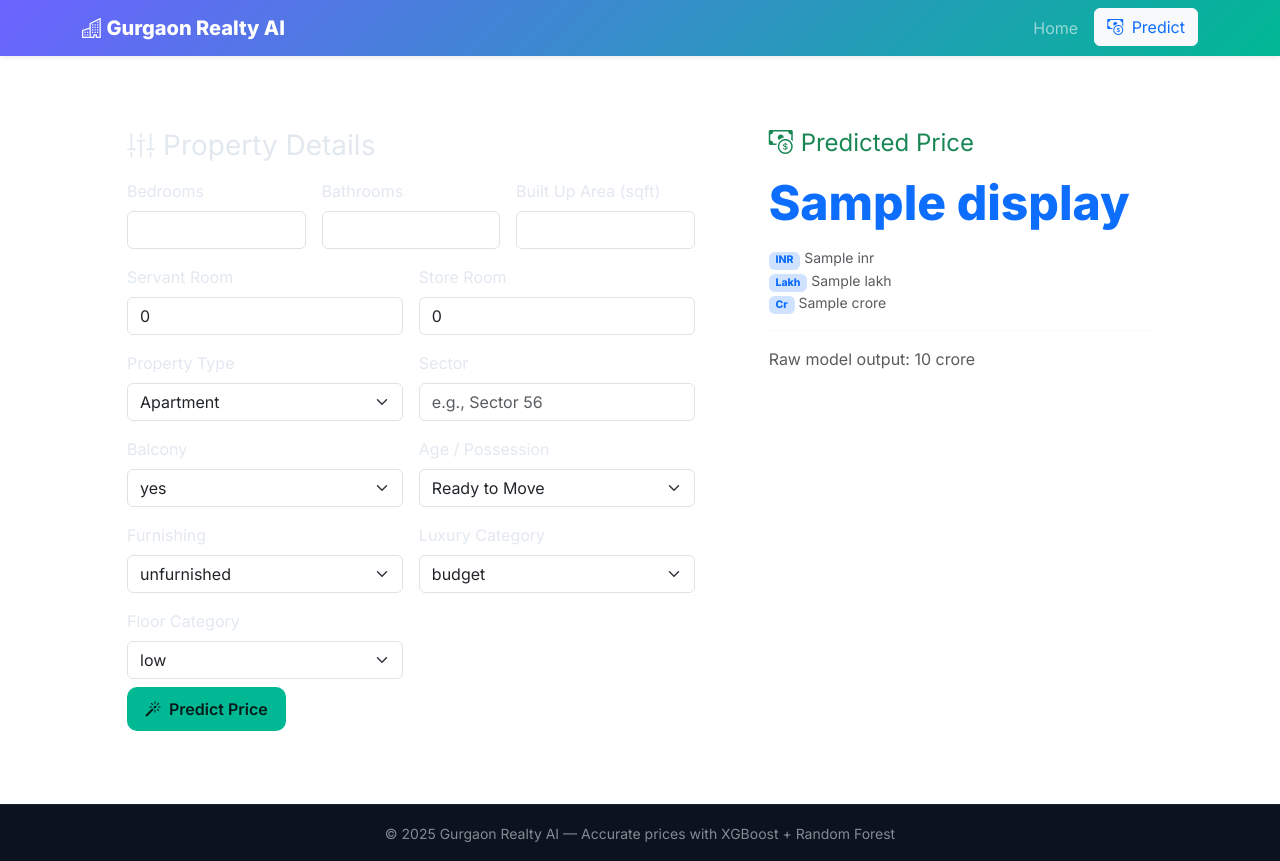
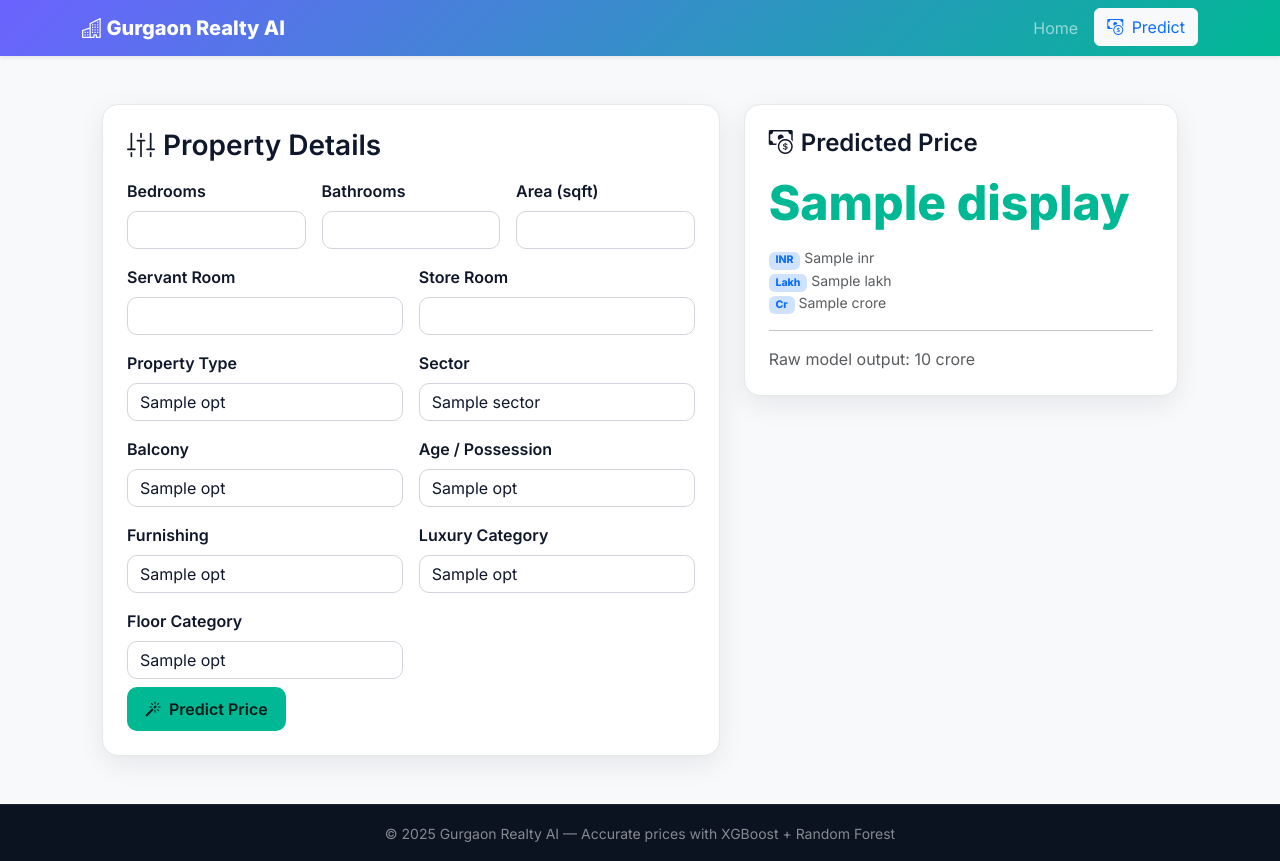
Before and after one commit to Mauryagopal/REAL-ESTATE-INSIGHTS-PLATFORM, a Flask app: template app/templates/prediction.html in a window 1280 px wide. Run offline with Flask 3, Linux system fonts and the light colour scheme; the template is opened without the code that fills it: most values are stand-ins (such as "Sample title", 1, 10 or a date in 2020).

Commit message:
Update the webApp

```diff
--- a/app/routes/home_routes.py
+++ b/app/routes/home_routes.py
@@ -1,5 +1,4 @@
 from flask import Blueprint, render_template
-
 home_bp = Blueprint("home", __name__)
 
 @home_bp.route("/")
--- a/app/static/css/style.css
+++ b/app/static/css/style.css
@@ -48,7 +48,76 @@ main.container { max-width: 1100px; }
   border-radius: 16px;
   backdrop-filter: blur(8px);
   color: #e2e8f0;
+  box-shadow: 0 6px 20px rgba(0,0,0,0.2);
 }
 
 .card-result .display-5 { color: var(--accent); }
-.footer { background: #0b1220; border-top: 1px solid rgba(255,255,255,0.08); color: var(--text-muted); }
+
+.form-control, .form-select {
+  background: rgba(255,255,255,0.95);
+  border-radius: 10px;
+}
+
+.footer {
+  background: #0b1220;
+  border-top: 1px solid rgba(255,255,255,0.08);
+  color: var(--text-muted);
+}
+
+/* ===== Contrast fixes for forms and result cards ===== */
+.card-glass, .card-result {
+  background: #ffffff !important;
+  border: 1px solid #e5e7eb !important;
+  border-radius: 16px;
+  color: #0f172a !important;       /* high-contrast text */
+  box-shadow: 0 8px 28px rgba(2, 6, 23, 0.08);
+  backdrop-filter: none !important; /* remove glass blur on light bg */
+}
+
+/* Headings and labels inside the card */
+.card-glass h3, .card-glass .form-label,
+.card-result h4, .card-result .card-title {
+  color: #0f172a !important;
+  font-weight: 600;
+}
+
+/* Inputs and selects */
+.form-control, .form-select {
+  color: #0f172a !important;
+  background-color: #ffffff !important;
+  border: 1px solid #d1d5db !important;
+  border-radius: 10px;
+}
+.form-control::placeholder {
+  color: #6b7280;
+  opacity: 1;
+}
+.form-control:focus, .form-select:focus {
+  border-color: var(--primary);
+  box-shadow: 0 0 0 .2rem rgba(108,99,255,.15);
+}
+
+/* Select dropdown options (some browsers inherit the light text) */
+.form-select option {
+  color: #0f172a;
+  background: #ffffff;
+}
+.form-select option:checked {
+  background: #eef2ff;
+}
+
+/* Result number emphasis */
+.card-result .display-5 {
+  color: var(--accent) !important;
+}
+
+/* Keep the nice green button visible on white cards */
+.btn-hero {
+  background: var(--accent);
+  color: #071b1a;
+  font-weight: 600;
+}
+.btn-hero:hover { background: #00a584; color: #fff; }
+
+/* Optional: lighten page background slightly for depth */
+body { background-color: #f7f9fb; }
--- a/app/templates/base.html
+++ b/app/templates/base.html
@@ -6,7 +6,6 @@
   <meta name="viewport" content="width=device-width, initial-scale=1" />
   <link href="https://cdn.jsdelivr.net/npm/bootstrap@5.3.3/dist/css/bootstrap.min.css" rel="stylesheet" />
   <link href="https://cdn.jsdelivr.net/npm/bootstrap-icons@1.11.3/font/bootstrap-icons.css" rel="stylesheet">
-  <link rel="preconnect" href="https://fonts.googleapis.com">
   <link href="https://fonts.googleapis.com/css2?family=Inter:wght@300;400;600;800&display=swap" rel="stylesheet">
   <link rel="stylesheet" href="{{ url_for('static', filename='css/style.css') }}">
 </head>
@@ -29,6 +28,7 @@
   </nav>
 
   {% block hero %}{% endblock %}
+
   <main class="container py-5">
     {% with messages = get_flashed_messages(with_categories=true) %}
       {% if messages %}
--- a/app/templates/home.html
+++ b/app/templates/home.html
@@ -7,7 +7,7 @@
     <div class="row align-items-center py-5">
       <div class="col-lg-7">
         <h1 class="display-5 fw-bold">Price your Gurgaon property with confidence</h1>
-        <p class="lead mt-3">Enter details and get instant AI-powered estimates in ₹ Crore / Lakh with a clean and intuitive interface.</p>
+        <p class="lead mt-3">Get instant AI-powered estimates in ₹ Crore / Lakh. Clean design, fast results.</p>
         <div class="mt-4">
           <a href="{{ url_for('prediction.predict') }}" class="btn btn-hero btn-lg me-3"><i class="bi bi-graph-up-arrow me-1"></i> Predict Price</a>
           <a href="#" class="btn btn-outline-light btn-lg d-none d-sm-inline"><i class="bi bi-info-circle me-1"></i> Learn More</a>
@@ -28,7 +28,7 @@
       <div class="feature-card">
         <div class="icon"><i class="bi bi-cpu"></i></div>
         <h5>Smart Ensemble</h5>
-        <p>Weighted blend of XGBoost + Random Forest, tuned via cross‑validated OOF blending.</p>
+        <p>Weighted blend of XGBoost + Random Forest tuned via cross‑validated OOF blending.</p>
       </div>
     </div>
     <div class="col-md-4">
--- a/app/templates/prediction.html
+++ b/app/templates/prediction.html
@@ -10,92 +10,101 @@
 
         <div class="col-md-4">
           <label class="form-label">Bedrooms</label>
-          <input type="number" name="bedRoom" class="form-control" min="1" step="1" required>
+          <input type="number" name="bedRoom" class="form-control"
+                 min="{{ hints.bedRoom.min }}" max="{{ hints.bedRoom.max }}" step="{{ hints.bedRoom.step }}"
+                 value="{{ form_state.bedRoom }}" required>
         </div>
 
         <div class="col-md-4">
           <label class="form-label">Bathrooms</label>
-          <input type="number" name="bathroom" class="form-control" min="1" step="1" required>
+          <input type="number" name="bathroom" class="form-control"
+                 min="{{ hints.bathroom.min }}" max="{{ hints.bathroom.max }}" step="{{ hints.bathroom.step }}"
+                 value="{{ form_state.bathroom }}" required>
         </div>
 
         <div class="col-md-4">
-          <label class="form-label">Built Up Area (sqft)</label>
-          <input type="number" name="built_up_area" class="form-control" min="100" step="1" required>
+          <label class="form-label">Area (sqft)</label>
+          <input type="number" name="built_up_area" class="form-control"
+                 min="{{ hints.built_up_area.min }}" max="{{ hints.built_up_area.max }}" step="{{ hints.built_up_area.step }}"
+                 value="{{ form_state.built_up_area }}" required>
         </div>
 
         <div class="col-md-6">
           <label class="form-label">Servant Room</label>
-          <input type="number" name="servant_room" class="form-control" min="0" step="1" value="0">
+          <input type="number" name="servant_room" class="form-control"
+                 min="{{ hints.servant_room.min }}" max="{{ hints.servant_room.max }}" step="{{ hints.servant_room.step }}"
+                 value="{{ form_state.servant_room or 0 }}">
         </div>
 
         <div class="col-md-6">
           <label class="form-label">Store Room</label>
-          <input type="number" name="store_room" class="form-control" min="0" step="1" value="0">
+          <input type="number" name="store_room" class="form-control"
+                 min="{{ hints.store_room.min }}" max="{{ hints.store_room.max }}" step="{{ hints.store_room.step }}"
+                 value="{{ form_state.store_room or 0 }}">
         </div>
 
         <div class="col-md-6">
           <label class="form-label">Property Type</label>
           <select name="property_type" class="form-select">
-            <option>Apartment</option>
-            <option>Independent House</option>
-            <option>Builder Floor</option>
-            <option>Villa</option>
-            <option>Penthouse</option>
-            <option>Plot</option>
+            {% for opt in choices.property_type %}
+              <option value="{{ opt }}" {% if form_state.property_type==opt %}selected{% endif %}>{{ opt }}</option>
+            {% endfor %}
           </select>
         </div>
 
         <div class="col-md-6">
           <label class="form-label">Sector</label>
-          <input type="text" name="sector" class="form-control" placeholder="e.g., Sector 56" required>
+          <input type="text" name="sector" class="form-control" list="sectorList"
+                 placeholder="e.g., Sector 56" value="{{ form_state.sector }}" required>
+          <datalist id="sectorList">
+            {% for opt in choices.sector %}
+              <option value="{{ opt }}"></option>
+            {% endfor %}
+          </datalist>
         </div>
 
         <div class="col-md-6">
           <label class="form-label">Balcony</label>
           <select name="balcony" class="form-select">
-            <option>yes</option>
-            <option>no</option>
+            {% for opt in choices.balcony %}
+              <option value="{{ opt }}" {% if form_state.balcony==opt %}selected{% endif %}>{{ opt }}</option>
+            {% endfor %}
           </select>
         </div>
 
         <div class="col-md-6">
           <label class="form-label">Age / Possession</label>
           <select name="agePossession" class="form-select">
-            <option>Ready to Move</option>
-            <option>Under Construction</option>
-            <option>0-1 Year Old Property</option>
-            <option>1-5 Year Old Property</option>
-            <option>5-10 Year Old Property</option>
-            <option>New Launch</option>
+            {% for opt in choices.agePossession %}
+              <option value="{{ opt }}" {% if form_state.agePossession==opt %}selected{% endif %}>{{ opt }}</option>
+            {% endfor %}
           </select>
         </div>
 
         <div class="col-md-6">
           <label class="form-label">Furnishing</label>
           <select name="furnishing_type" class="form-select">
-            <option>unfurnished</option>
-            <option>semifurnished</option>
-            <option>furnished</option>
+            {% for opt in choices.furnishing_type %}
+              <option value="{{ opt }}" {% if form_state.furnishing_type==opt %}selected{% endif %}>{{ opt }}</option>
+            {% endfor %}
           </select>
         </div>
 
         <div class="col-md-6">
           <label class="form-label">Luxury Category</label>
           <select name="luxury_category" class="form-select">
-            <option>budget</option>
-            <option>mid</option>
-            <option>luxury</option>
-            <option>ultra</option>
+            {% for opt in choices.luxury_category %}
+              <option value="{{ opt }}" {% if form_state.luxury_category==opt %}selected{% endif %}>{{ opt }}</option>
+            {% endfor %}
           </select>
         </div>
 
         <div class="col-md-6">
           <label class="form-label">Floor Category</label>
           <select name="floor_category" class="form-select">
-            <option>low</option>
-            <option>mid</option>
-            <option>high</option>
-            <option>ground</option>
+            {% for opt in choices.floor_category %}
+              <option value="{{ opt }}" {% if form_state.floor_category==opt %}selected{% endif %}>{{ opt }}</option>
+            {% endfor %}
           </select>
         </div>
 
```
Also changed, not shown: app/__init__.py (+9 -9 lines), app/routes/__init__.py (+4 -20 lines), app/routes/prediction_routes.py (+30 -16 lines), app/utils/data_helper.py (+41 -30 lines), app/utils/model_loader.py (+88 -22 lines).
